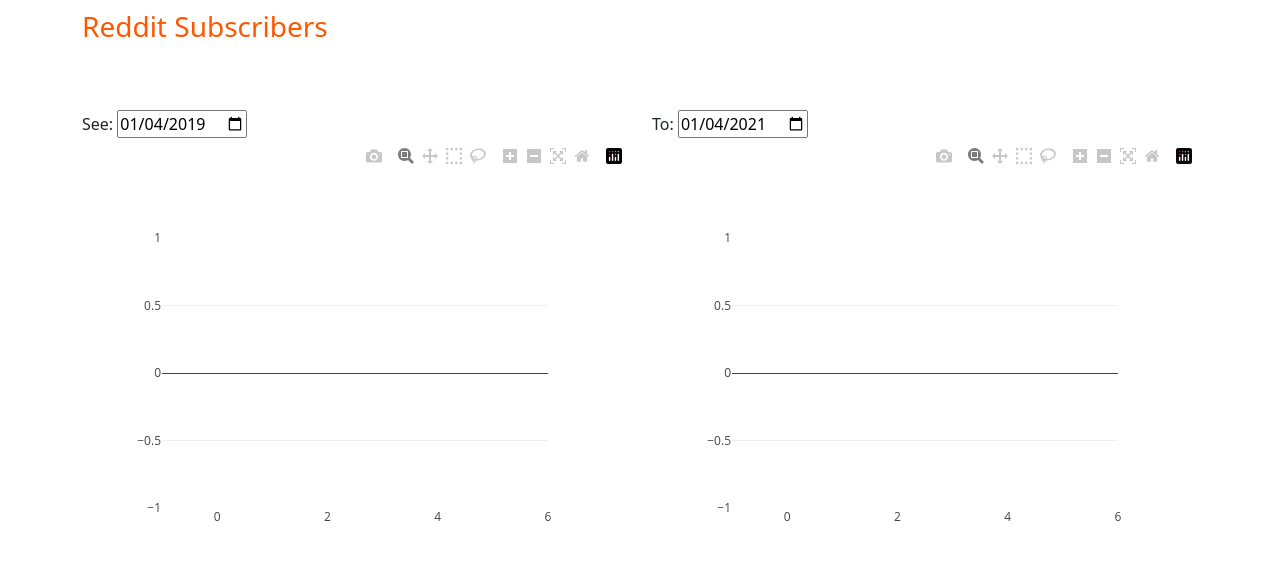
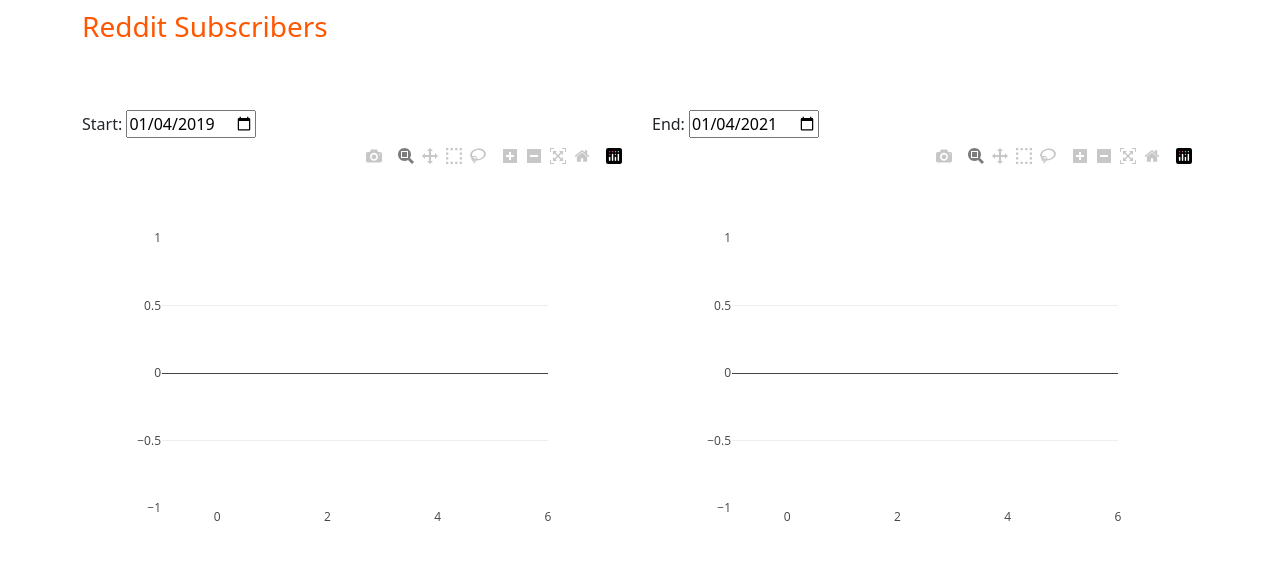
Before and after one commit to DataJohann/cryptocurrencies, a Flask app: page / in a window 1280 px wide. Shown: the part 525-1112 px from the top of the page. Run offline with Flask 2, Linux system fonts and the light colour scheme; data that the repository does not hold is empty; parts of the project's set-up code (start-up, migrations or seed data) failed here and were passed over; some libraries are stand-ins or nearby versions.

Commit message:
changed wording of date selector

```diff
--- a/crypto/templates/index.html
+++ b/crypto/templates/index.html
@@ -113,7 +113,7 @@
             <h3 class="p-header"> <a href="/Cryptocurrency-Reddit-Subscribers-Tracker" class="dropdown-item-reddit">Reddit Subscribers</a></h3>
 
             <div class="col-6">
-                <label for="start">See: </label>
+                <label for="start">Start: </label>
 
                 <input type="date" id="start" name="trip-start"
                 value="2019-01-04"
@@ -126,7 +126,7 @@
             <div class="col-6">
                 <!-- Div for the first graph created with plotly -->
                 <!-- <h3 class="text-muted text-muted-link">2021</h3> -->
-                <label for="start">To: </label>
+                <label for="start">End: </label>
 
                 <input type="date" id="end" name="trip-end"
                 value="2021-01-04"
```
